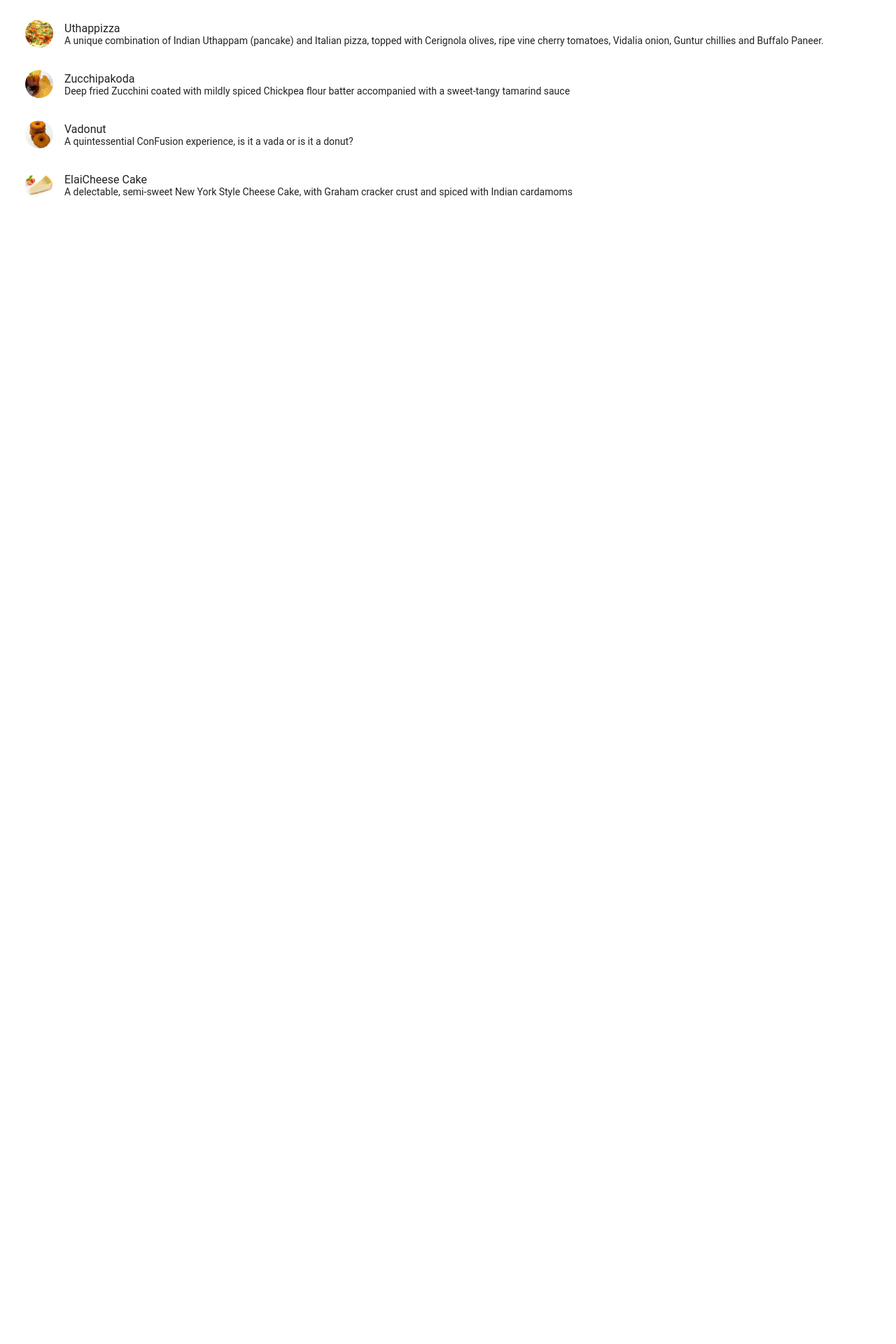
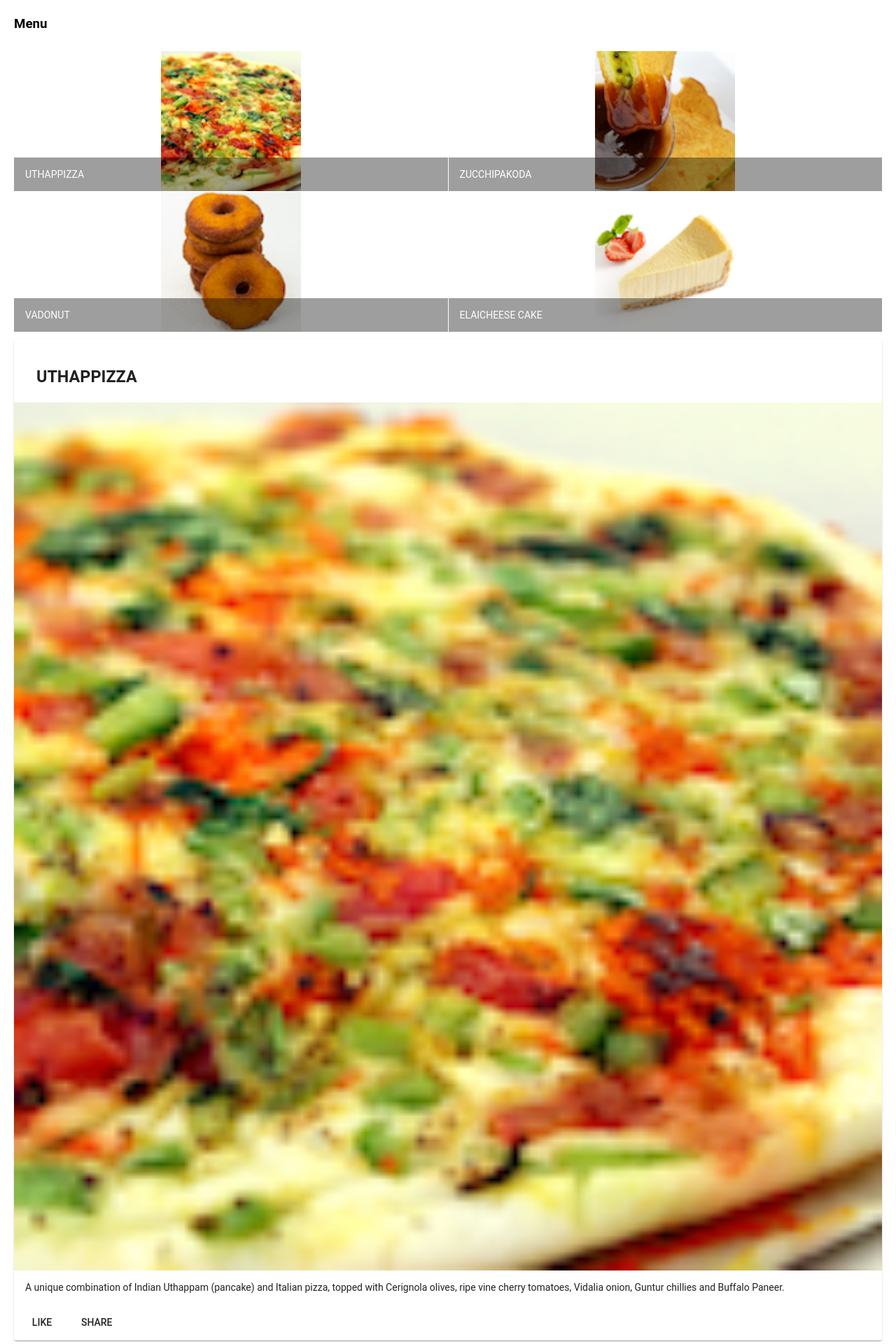
Before and after one commit to SARANGRAVIKUMAR/conFusion, an Angular app: page / in a window 1280 px wide. Shown: the part 80-2000 px from the top of the page at 70% size. Before the commit the page ends 800 px from the top, so only its background shows below. Built offline with nearby package versions, Linux system fonts and the light colour scheme.

Commit message:
components part2

```diff
--- a/src/app/menu/menu.component.html
+++ b/src/app/menu/menu.component.html
@@ -2,14 +2,47 @@
      fxLayout="column"
      fxLayoutGap="10px">
 
-  <mat-list fxFlex>
-    <mat-list-item *ngFor="let dish of dishes">
-      <img matListAvatar src="{{dish.image}}" alt="image not found">
-      <h1 matLine> {{dish.name}} </h1>
-      <p matLine>
-        <span> {{dish.description}} </span>
+
+     <div fxFlex>
+
+      <div>
+         <h3>Menu</h3>
+       </div>
+
+
+     </div>
+<div fxFlex>
+  <mat-grid-list cols="2" rowHeight="200px">
+    <mat-grid-tile *ngFor="let dish of dishes">
+      <img height="200px" src="{{dish.image}}" alt="image not found">
+
+      <mat-grid-tile-footer>
+
+        <h1 matLine> {{dish.name | uppercase}} </h1>
+
+      </mat-grid-tile-footer>
+
+    </mat-grid-tile>
+  </mat-grid-list>
+</div>
+
+<div fxFlex *ngIf="selectedDish">
+  <mat-card>
+    <mat-card-header>
+      <mat-card-title>
+        <h3>{{selectedDish.name | uppercase}}</h3>
+      </mat-card-title>
+    </mat-card-header>
+    <img mat-card-image src={{selectedDish.image}} alt={{selectedDish.name}}>
+    <mat-card-content>
+      <p>{{selectedDish.description}}
       </p>
-    </mat-list-item>
-  </mat-list>
+    </mat-card-content>
+    <mat-card-actions>
+      <button mat-button>LIKE</button>
+      <button mat-button>SHARE</button>
+    </mat-card-actions>
+  </mat-card>
+</div>
 
 </div>
--- a/src/app/menu/menu.component.ts
+++ b/src/app/menu/menu.component.ts
@@ -1,14 +1,7 @@
 import { Component, OnInit } from '@angular/core';
 import { Dish } from '../shared/dish';
 
-@Component({
-  selector: 'app-menu',
-  templateUrl: './menu.component.html',
-  styleUrls: ['./menu.component.scss']
-})
-export class MenuComponent implements OnInit {
-
-  dishes: Dish[] = [
+const DISHES :Dish[]=[
   {
     id: '0',
     name: 'Uthappizza',
@@ -52,6 +45,16 @@
   }
  ];
 
+@Component({
+  selector: 'app-menu',
+  templateUrl: './menu.component.html',
+  styleUrls: ['./menu.component.scss']
+})
+export class MenuComponent implements OnInit {
+
+  dishes = DISHES;
+  selectedDish: Dish = DISHES[0]
+
   constructor() { }
 
   ngOnInit(): void {
```
Also changed, not shown: src/app/app.module.ts (+6 -1 lines). Lines whose indentation alone changed are shown as unchanged.
